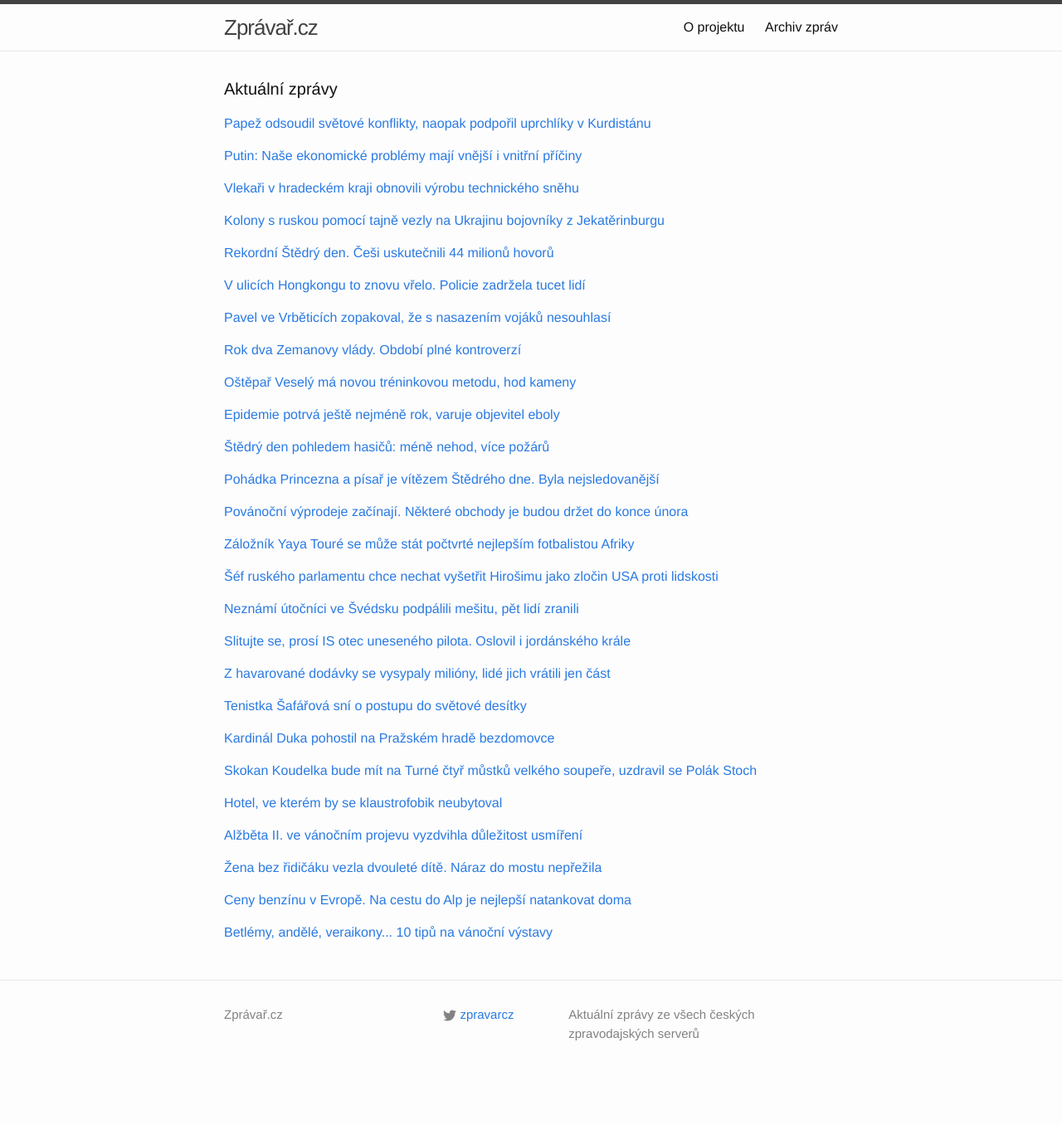
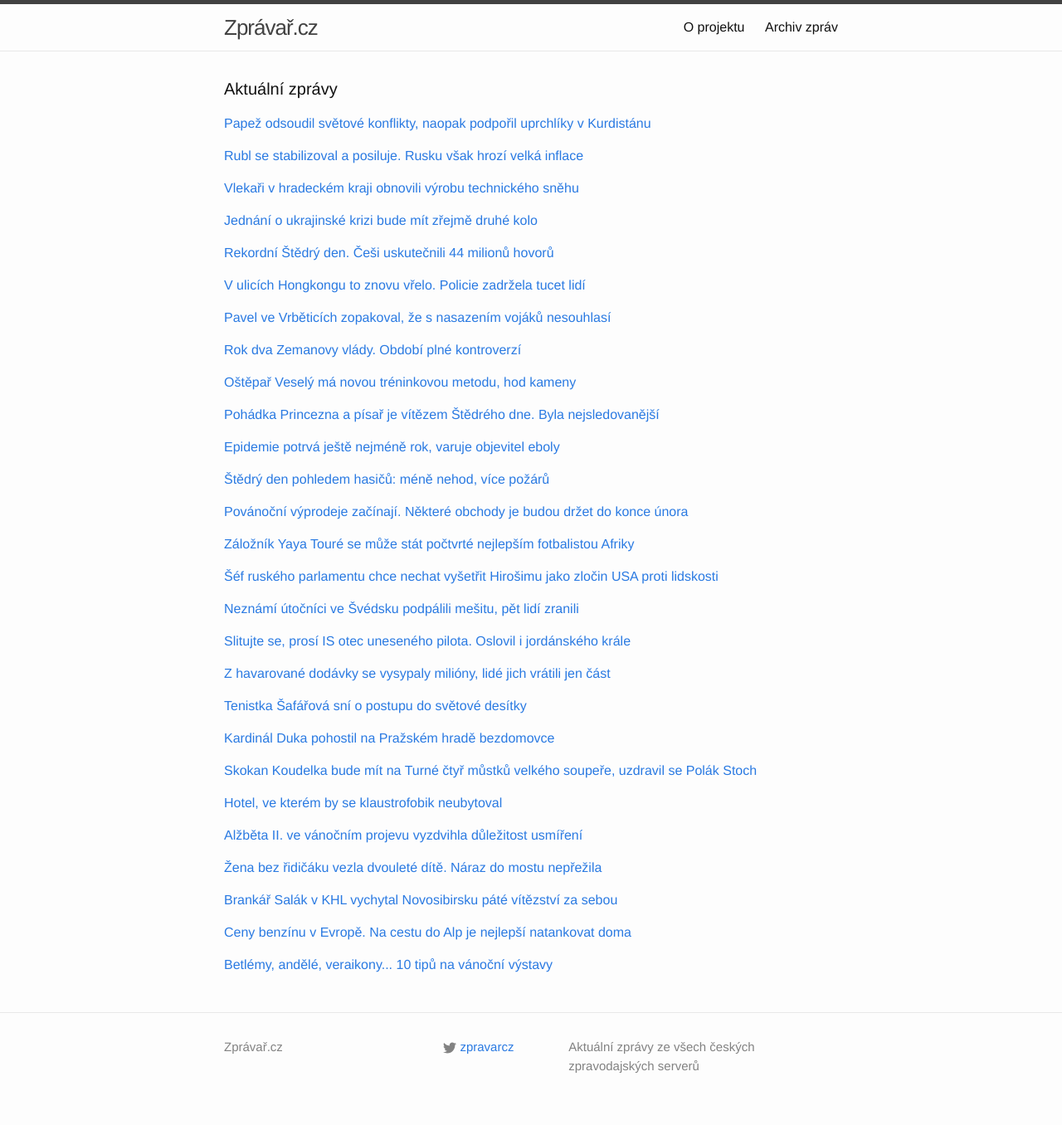
Before and after one commit to adliska/zpravar, a Jekyll site: the page built from index.html, in a window 1280 px wide. Shown: the whole page at 83% size. Built offline with Jekyll 4.4.1, drawn with Linux system fonts in a browser that asks for light colours; before the commit the page ends 1317 px from its top, so only the background shows below that.

Commit message:
zpravar news update

```diff
--- a/index.html
+++ b/index.html
@@ -25,9 +25,10 @@
 <li><a href=http://www.novinky.cz/zahranicni/evropa/357205-papez-vyzval-k-soucitu-s-lidmi-v-nouzi.html>Papež vyzval k soucitu s lidmi v nouzi  - www.novinky.cz</a></li>
 <li><a href=http://echo24.cz/a/wnxYA>Čelte těžkostem s láskou, vyzval František při vánoční mši - echo24.cz</a></li>
 </ul>
-</div><p><a href="javascript:;" onclick="toggle_visibility('zpravy1')">Putin: Naše ekonomické problémy mají vnější i vnitřní příčiny</a></p>
+</div><p><a href="javascript:;" onclick="toggle_visibility('zpravy1')">Rubl se stabilizoval a posiluje. Rusku však hrozí velká inflace</a></p>
 <div id="zpravy1" style="display:none">
 <ul>
+<li><a href=http://ekonomika.idnes.cz/rubl-se-stabilizoval-a-posiluje-rusku-vsak-hrozi-velka-inflace-p79-/eko-zahranicni.aspx?c=A141225_194943_eko-zahranicni_fer>Rubl se stabilizoval a posiluje. Rusku však hrozí velká inflace - ekonomika.idnes.cz</a></li>
 <li><a href=http://www.tyden.cz/rubriky/zahranici/rusko-a-okoli/putin-nase-ekonomicke-problemy-maji-vnejsi-i-vnitrni-priciny_328321.html>Putin: Naše ekonomické problémy mají vnější i vnitřní příčiny - www.tyden.cz</a></li>
 <li><a href=http://www.tyden.cz/rubriky/zahranici/rusko-a-okoli/putin-nase-potize-zapricinily-i-vnitrni-problemy-jez-se-hromadily-leta_328321.html>Putin: Naše potíže zapříčinily i vnitřní problémy, jež se hromadily léta - www.tyden.cz</a></li>
 <li><a href=http://www.ceskatelevize.cz/ct24/ekonomika/296394-putin-za-problemy-ruske-ekonomiky-stoji-i-vnitrni-priciny/>Putin: Za problémy ruské ekonomiky stojí i vnitřní příčiny - www.ceskatelevize.cz</a></li>
@@ -58,9 +59,10 @@
 <li><a href=http://www.tyden.cz/rubriky/domaci/sever-cech-zazil-nejteplejsi-stedry-den_328298.html>Sever Čech zažil nejteplejší Štědrý den - www.tyden.cz</a></li>
 <li><a href=http://www.ceskenoviny.cz/zpravy/zpravy/sedm-stanic-na-severu-cech-zaznamenalo-na-stedry-den-rekordy/1162308>Sedm stanic na severu Čech zaznamenalo na Štědrý den rekordy - www.ceskenoviny.cz</a></li>
 </ul>
-</div><p><a href="javascript:;" onclick="toggle_visibility('zpravy3')">Kolony s ruskou pomocí tajně vezly na Ukrajinu bojovníky z Jekatěrinburgu</a></p>
+</div><p><a href="javascript:;" onclick="toggle_visibility('zpravy3')">Jednání o ukrajinské krizi bude mít zřejmě druhé kolo</a></p>
 <div id="zpravy3" style="display:none">
 <ul>
+<li><a href=http://www.tyden.cz/rubriky/zahranici/rusko-a-okoli/jednani-o-ukrajinske-krizi-bude-mit-zrejme-druhe-kolo_328332.html>Jednání o ukrajinské krizi bude mít zřejmě druhé kolo - www.tyden.cz</a></li>
 <li><a href=http://www.novinky.cz/zahranicni/evropa/357216-kolony-s-ruskou-pomoci-tajne-vezly-na-ukrajinu-bojovniky-z-jekaterinburgu.html>Kolony s ruskou pomocí tajně vezly na Ukrajinu bojovníky z Jekatěrinburgu - www.novinky.cz</a></li>
 <li><a href=http://www.ceskatelevize.cz/ct24/ukrajinska-krize/296392-vysledky-rozhovoru-o-ukrajine-odmitaji-zatim-obe-strany-komentovat/>Výsledky rozhovorů o Ukrajině odmítají zatím obě strany komentovat - www.ceskatelevize.cz</a></li>
 <li><a href=http://zpravy.e15.cz/zahranicni/politika/minskou-kontaktni-skupinu-pry-ceka-druhe-kolo-datum-neni-znamo-1148640>Minskou kontaktní skupinu prý čeká druhé kolo, datum není známo - zpravy.e15.cz</a></li>
@@ -126,8 +128,17 @@
 <li><a href=http://www.sportovninoviny.cz/zpravy/vesely-se-naucil-zachazet-s-kolenem-a-hazel-sutry/1162372>Veselý se naučil zacházet s kolenem a házel šutry - www.sportovninoviny.cz</a></li>
 <li><a href=http://sport.idnes.cz/vesely-priprava-02f-/atletika.aspx?c=A141223_173925_atletika_fil>Místo oštěpu vrhal šutry, teď bude Veselý házet cukroví. Do sebe - sport.idnes.cz</a></li>
 </ul>
-</div><p><a href="javascript:;" onclick="toggle_visibility('zpravy9')">Epidemie potrvá ještě nejméně rok, varuje objevitel eboly</a></p>
+</div><p><a href="javascript:;" onclick="toggle_visibility('zpravy9')">Pohádka Princezna a písař je vítězem Štědrého dne. Byla nejsledovanější </a></p>
 <div id="zpravy9" style="display:none">
+<ul>
+<li><a href=http://www.lidovky.cz/pohadka-princezna-a-pisar-je-vitezem-stedreho-dne-byla-nejsledovanejsi-1ml-/media.aspx?c=A141225_125446_ln-media_rof>Pohádka Princezna a písař je vítězem Štědrého dne. Byla nejsledovanější  - www.lidovky.cz</a></li>
+<li><a href=http://www.ceskatelevize.cz/ct24/media-it/296393-stedremu-dni-opet-kralovala-nova-pohadka-ct/>Štědrému dni opět kralovala nová pohádka ČT - www.ceskatelevize.cz</a></li>
+<li><a href=http://kultura.idnes.cz/tri-orisky-pro-popelku-sledovanost-dbz-/televize.aspx?c=A141225_103452_televize_vha>Televizní Vánoce vyhrála novinka, Tři oříšky jsou ve sledovanosti druhé - kultura.idnes.cz</a></li>
+<li><a href=http://www.denik.cz/ekonomika/pohadka-princezna-a-pisar-nejsledovanejsim-poradem-stedreho-dne-20141225.html>Pohádka Princezna a písař nejsledovanějším pořadem Štědrého dne - www.denik.cz</a></li>
+<li><a href=http://domaci.ihned.cz/c1-63298770-sledovanost-stedry-vecer-stedry-den-ct1-nova-prima>Štědrý večer ovládly ČT 1 a Prima. Porazily i premiéru Šafránkové na Nově - domaci.ihned.cz</a></li>
+</ul>
+</div><p><a href="javascript:;" onclick="toggle_visibility('zpravy10')">Epidemie potrvá ještě nejméně rok, varuje objevitel eboly</a></p>
+<div id="zpravy10" style="display:none">
 <ul>
 <li><a href=http://www.ceskatelevize.cz/ct24/svet/296400-epidemie-potrva-jeste-nejmene-rok-varuje-objevitel-eboly/>Epidemie potrvá ještě nejméně rok, varuje objevitel eboly - www.ceskatelevize.cz</a></li>
 <li><a href=http://zpravy.e15.cz/zahranicni/udalosti/boj-proti-ebole-nekonci-epidemie-v-zapadni-africe-potrva-nejmene-rok-1148632>Boj proti ebole nekončí. Epidemie v západní Africe potrvá nejméně rok - zpravy.e15.cz</a></li>
@@ -135,23 +146,14 @@
 <li><a href=http://zahranicni.ihned.cz/afrika/c1-63298760-ebola-afrika-epidemie>Epidemie eboly potrvá na západě Afriky ještě nejméně rok - zahranicni.ihned.cz</a></li>
 <li><a href=http://www.ceskenoviny.cz/zpravy/zpravy/epidemie-eboly-v-zapadni-africe-asi-potrva-nejmene-jeste-rok/1162301>Epidemie eboly v západní Africe asi potrvá nejméně ještě rok - www.ceskenoviny.cz</a></li>
 </ul>
-</div><p><a href="javascript:;" onclick="toggle_visibility('zpravy10')">Štědrý den pohledem hasičů: méně nehod, více požárů</a></p>
-<div id="zpravy10" style="display:none">
+</div><p><a href="javascript:;" onclick="toggle_visibility('zpravy11')">Štědrý den pohledem hasičů: méně nehod, více požárů</a></p>
+<div id="zpravy11" style="display:none">
 <ul>
 <li><a href=http://www.tyden.cz/rubriky/domaci/stedry-den-pohledem-hasicu-mene-nehod-vice-pozaru_328315.html>Štědrý den pohledem hasičů: méně nehod, více požárů - www.tyden.cz</a></li>
 <li><a href=http://www.denik.cz/z_domova/hasicum-na-stedry-den-ubylo-zasahu-pozaru-ale-bylo-vic-20141225.html>Hasičům na Štědrý den ubylo zásahů, požárů ale bylo víc - www.denik.cz</a></li>
 <li><a href=http://www.ceskenoviny.cz/zpravy/zpravy/hasicum-na-stedry-den-ubylo-zasahu-pozaru-ale-bylo-vic/1162375>Hasičům na Štědrý den ubylo zásahů, požárů ale bylo víc - www.ceskenoviny.cz</a></li>
 <li><a href=http://www.novinky.cz/krimi/357207-hasici-meli-perny-stedry-den.html>Hasiči měli perný Štědrý den - www.novinky.cz</a></li>
 <li><a href=http://www.novinky.cz/krimi/357207-hasici-na-olomoucku-maji-za-sebou-perny-den.html>Hasiči na Olomoucku mají za sebou perný den  - www.novinky.cz</a></li>
-</ul>
-</div><p><a href="javascript:;" onclick="toggle_visibility('zpravy11')">Pohádka Princezna a písař je vítězem Štědrého dne. Byla nejsledovanější </a></p>
-<div id="zpravy11" style="display:none">
-<ul>
-<li><a href=http://www.lidovky.cz/pohadka-princezna-a-pisar-je-vitezem-stedreho-dne-byla-nejsledovanejsi-1ml-/media.aspx?c=A141225_125446_ln-media_rof>Pohádka Princezna a písař je vítězem Štědrého dne. Byla nejsledovanější  - www.lidovky.cz</a></li>
-<li><a href=http://www.ceskatelevize.cz/ct24/media-it/296393-stedremu-dni-opet-kralovala-nova-pohadka-ct/>Štědrému dni opět kralovala nová pohádka ČT - www.ceskatelevize.cz</a></li>
-<li><a href=http://kultura.idnes.cz/tri-orisky-pro-popelku-sledovanost-dbz-/televize.aspx?c=A141225_103452_televize_vha>Televizní Vánoce vyhrála novinka, Tři oříšky jsou ve sledovanosti druhé - kultura.idnes.cz</a></li>
-<li><a href=http://www.denik.cz/ekonomika/pohadka-princezna-a-pisar-nejsledovanejsim-poradem-stedreho-dne-20141225.html>Pohádka Princezna a písař nejsledovanějším pořadem Štědrého dne - www.denik.cz</a></li>
-<li><a href=http://domaci.ihned.cz/c1-63298770-sledovanost-stedry-vecer-stedry-den-ct1-nova-prima>Štědrý večer ovládly ČT 1 a Prima. Porazily i premiéru Šafránkové na Nově - domaci.ihned.cz</a></li>
 </ul>
 </div><p><a href="javascript:;" onclick="toggle_visibility('zpravy12')">Povánoční výprodeje začínají. Některé obchody je budou držet do konce února</a></p>
 <div id="zpravy12" style="display:none">
@@ -246,15 +248,22 @@
 <li><a href=http://www.novinky.cz/krimi/357211-v-havirove-zemrela-pri-nehode-mlada-zena-ridila-bez-prukazu.html>V Havířově zemřela při nehodě mladá žena, řídila bez průkazu - www.novinky.cz</a></li>
 <li><a href=http://www.ceskenoviny.cz/zpravy/zpravy/v-havirove-pri-nehode-zemrela-ctyriadvacetileta-zena/1162325>V Havířově při nehodě zemřela čtyřiadvacetiletá žena - www.ceskenoviny.cz</a></li>
 </ul>
-</div><p><a href="javascript:;" onclick="toggle_visibility('zpravy24')">Ceny benzínu v Evropě. Na cestu do Alp je nejlepší natankovat doma</a></p>
+</div><p><a href="javascript:;" onclick="toggle_visibility('zpravy24')">Brankář Salák v KHL vychytal Novosibirsku páté vítězství za sebou</a></p>
 <div id="zpravy24" style="display:none">
+<ul>
+<li><a href=http://hokej.idnes.cz/vysledky-hokejove-khl-06j-/evropa.aspx?c=A141225_194528_evropa_par>Brankář Salák v KHL vychytal Novosibirsku páté vítězství za sebou - hokej.idnes.cz</a></li>
+<li><a href=http://www.sportovninoviny.cz/zpravy/salak-v-khl-vychytal-novosibirsku-pate-vitezstvi-za-sebou/1162414>Salák v KHL vychytal Novosibirsku páté vítězství za sebou - www.sportovninoviny.cz</a></li>
+<li><a href=http://sport.aktualne.cz/salak-je-v-brance-novosibirsku-stale-bez-porazky/r~dc4788da8c6511e498be002590604f2e/>Salák je v brance Novosibirsku stále bez porážky - sport.aktualne.cz</a></li>
+</ul>
+</div><p><a href="javascript:;" onclick="toggle_visibility('zpravy25')">Ceny benzínu v Evropě. Na cestu do Alp je nejlepší natankovat doma</a></p>
+<div id="zpravy25" style="display:none">
 <ul>
 <li><a href=http://www.denik.cz/ekonomika/ceny-benzinu-v-evrope-na-cestu-do-alp-je-nejlepsi-natankovat-doma-20141225.html>Ceny benzínu v Evropě. Na cestu do Alp je nejlepší natankovat doma - www.denik.cz</a></li>
 <li><a href=http://ekonomika.idnes.cz/ceny-benzinu-v-zahranici-prosinec-2014-dv0-/ekonomika.aspx?c=A141225_115251_ekonomika_hro>Velký přehled cen benzinu v Evropě: na cestu do Alp natankujte v Česku - ekonomika.idnes.cz</a></li>
 <li><a href=http://www.financninoviny.cz/zpravodajstvi/zpravy/cesi-by-si-meli-pred-cestou-do-alp-natankovat-doma/1162345>Češi by si měli před cestou do Alp natankovat doma - www.financninoviny.cz</a></li>
 </ul>
-</div><p><a href="javascript:;" onclick="toggle_visibility('zpravy25')">Betlémy, andělé, veraikony... 10 tipů na vánoční výstavy </a></p>
-<div id="zpravy25" style="display:none">
+</div><p><a href="javascript:;" onclick="toggle_visibility('zpravy26')">Betlémy, andělé, veraikony... 10 tipů na vánoční výstavy </a></p>
+<div id="zpravy26" style="display:none">
 <ul>
 <li><a href=http://www.lidovky.cz/betlemy-andele-veraikony-10-tipu-na-vanocni-vystavy-f8r-/kultura.aspx?c=A141223_145013_ln_kultura_hep>Betlémy, andělé, veraikony... 10 tipů na vánoční výstavy  - www.lidovky.cz</a></li>
 <li><a href=http://ostrava.idnes.cz/pro-tiskare-z-frydku-mistku-jsou-betlemy-poselstvim-proto-je-sbira-1pv-/ostrava-zpravy.aspx?c=A141218_2125367_ostrava-zpravy_jog>Pro tiskaře z Frýdku-Místku jsou betlémy poselstvím. Proto je sbírá - ostrava.idnes.cz</a></li>
```
